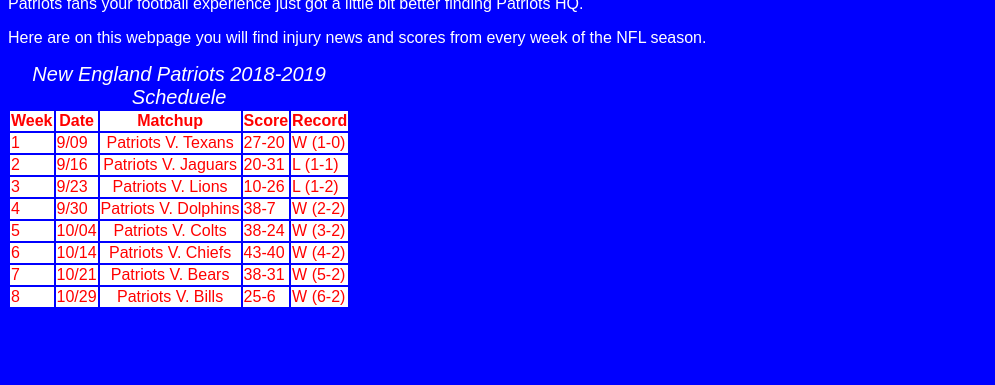
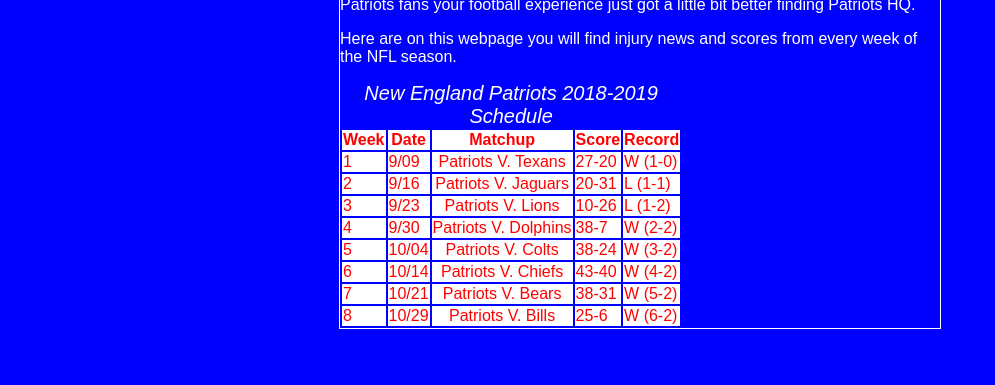
Before and after one commit to efalvey19/376, a PHP site: page /Patriots.html in a window 1280 px wide. Shown: the part 415-800 px from the top of the page, without its empty margins (0-995 px from the left). Run offline with PHP 8.4, Linux system fonts and the light colour scheme.

Commit message:
Finished Project

```diff
--- a/Project 2/Celtics.html
+++ b/Project 2/Celtics.html
@@ -15,6 +15,7 @@
          <div class="logo-container">
          <img class="logo" src="https://upload.wikimedia.org/wikipedia/he/f/fa/Boston_Celtics_Logo_1976-1996.png" />
         </div>
+        <div class="content">
         <p>Welcome Celtics fans to Celtics HQ!</p>
         <p>Here you will find your Boston Celtics starting lineup and their stats for this year.
           <table>
@@ -74,5 +75,6 @@
                 <td>7.2</td>
             </tr>
         </table>
+      </div>
     </body>
 </html>
--- a/Project 2/Patriots.html
+++ b/Project 2/Patriots.html
@@ -15,10 +15,11 @@
          <div class="logo-container">
            <img class="logo" src="https://i.pinimg.com/originals/98/4d/cf/984dcfe354bbe23a63ef2eb97c274a68.png" />
          </div>
+         <div class="content">
         <p>Patriots fans your football experience just got a little bit better finding Patriots HQ.</p>
         <p>Here are on this webpage you will find injury news and scores from every week of the NFL season.</p>
         <table>
-           <caption style="font-family: Arial; font-size: 20px; font-style: italic;">New England Patriots 2018-2019 Scheduele</caption>
+           <caption style="font-family: Arial; font-size: 20px; font-style: italic;">New England Patriots 2018-2019 Schedule</caption>
            <tr style="background-color: white; color: red; font-family: Arial;">
                <th>Week</th>
                <th>Date</th>
@@ -82,5 +83,8 @@
      <td style="text-align: center;">Patriots V. Bills</td>
      <td>25-6</td>
      <td>W (6-2)</td>
+   </tr>
+ </table>
+   </div>
     </body>
 </html>
--- a/Project 2/RedSox.html
+++ b/Project 2/RedSox.html
@@ -15,6 +15,7 @@
          <div class="logo-container">
            <img class="logo" src="http://content.sportslogos.net/logos/53/53/full/671.png" />
          </div>
+         <div class="content">
         <p>Hello Red Sox fans this page will specifically be about the Red Sox news involving the World Series.
         <p>You will be given game by game analysis about your Boston Red Sox and what's to come for this team.
           <table>
@@ -72,5 +73,8 @@
                 <td>BOS 0 - LAD 0</td>
                 <td>BOS:David Price V. Clayton Kershaw</td>
                 <td>(BOS Wins 4-1)</td>
+            </tr>
+          </table>
+            </div>
     </body>
 </html>
--- a/Project 2/Styles.css
+++ b/Project 2/Styles.css
@@ -3,7 +3,9 @@ body {
    color:white;
    font-family:Arial;
 }
-
+h1{
+  text-align:center;
+}
 #celtics{
   background-color:green;
 }
@@ -51,3 +53,9 @@ body {
   text-align:center;
   margin-bottom:20px;
 }
+.content{
+  margin-left:auto;
+  margin-right:auto;
+  width:600px;
+  border:1px solid white;
+}
```
